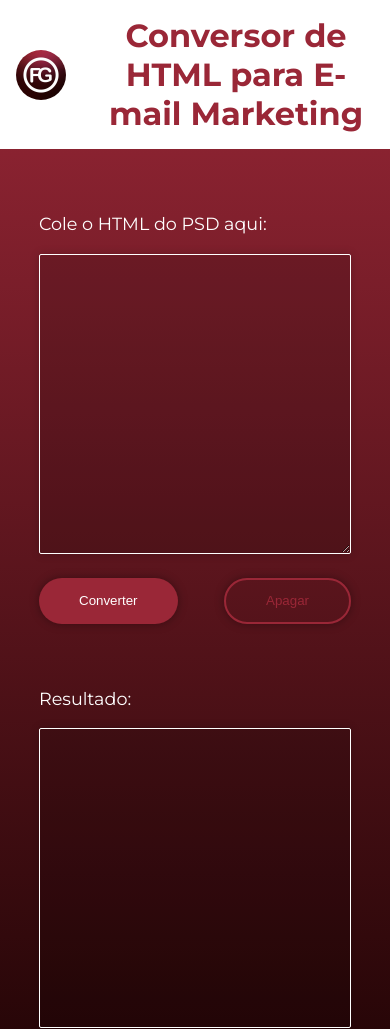
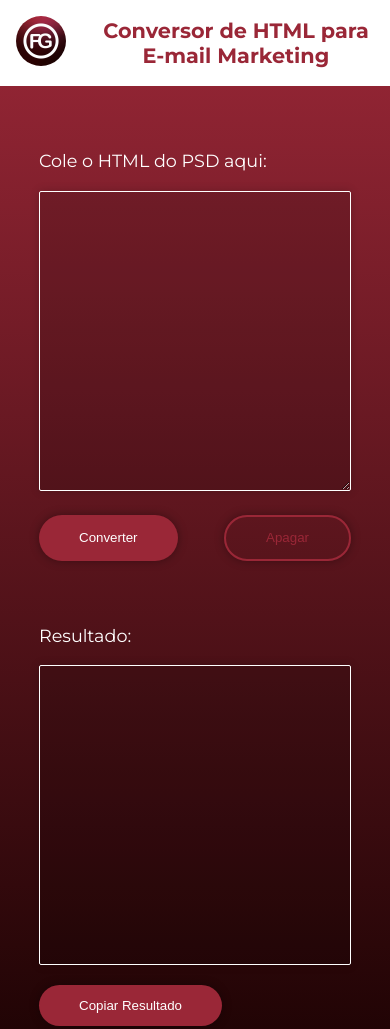
Before and after one commit to victoralsp/formatador-html-emkt, a plain HTML site: page index.html in a window 390 px wide. Shown: the top 1029 px of the page. Drawn offline with Linux system fonts and the light colour scheme.

Commit message:
responsividade blabla overflow hidden

```diff
--- a/css/media-query.css
+++ b/css/media-query.css
@@ -1,3 +1,14 @@
+@media screen and (max-width: 425px) {
+    #header h1 {
+        font-size: 1.3em !important;
+    }
+}
+@media screen and (min-width: 425px) and (max-width: 768px) {
+    #header h1 {
+        font-size: 1.7em !important;
+    }
+}
+
 @media screen and (max-width: 800px) {
     body {
         height: fit-content !important;
--- a/css/style.css
+++ b/css/style.css
@@ -12,6 +12,7 @@ body {
     color: #fff;
     height: 100vh;
     width: 100vw;
+    overflow-x: hidden;
 }
 
 #header {
@@ -25,6 +26,10 @@ body {
     gap: 2em;
 }
 
+#header h1 {
+    font-size: 2em;
+}
+
 #header img {
     width: 50px;
     border-radius: 50%;
@@ -36,7 +41,7 @@ body {
     flex-direction: row;
     gap: 5em;
     justify-content: center;
-    height: calc(100vh - 5.125em);
+    height: calc(100vh - 6em);
 }
 
 p {
--- a/index.html
+++ b/index.html
@@ -10,7 +10,9 @@
 </head>
 <body>
   <header id="header">
-    <img src="imagens/logo-fg.jpg" alt="">
+    <a href="https://agenciafg.com.br/" target="_blank" id="logo">
+      <img src="imagens/logo-fg.jpg" alt="">
+    </a>
     <h1>Conversor de HTML para E-mail Marketing</h1>
   </header>
   <main>
```
Also changed, not shown: exemplo html.txt.
